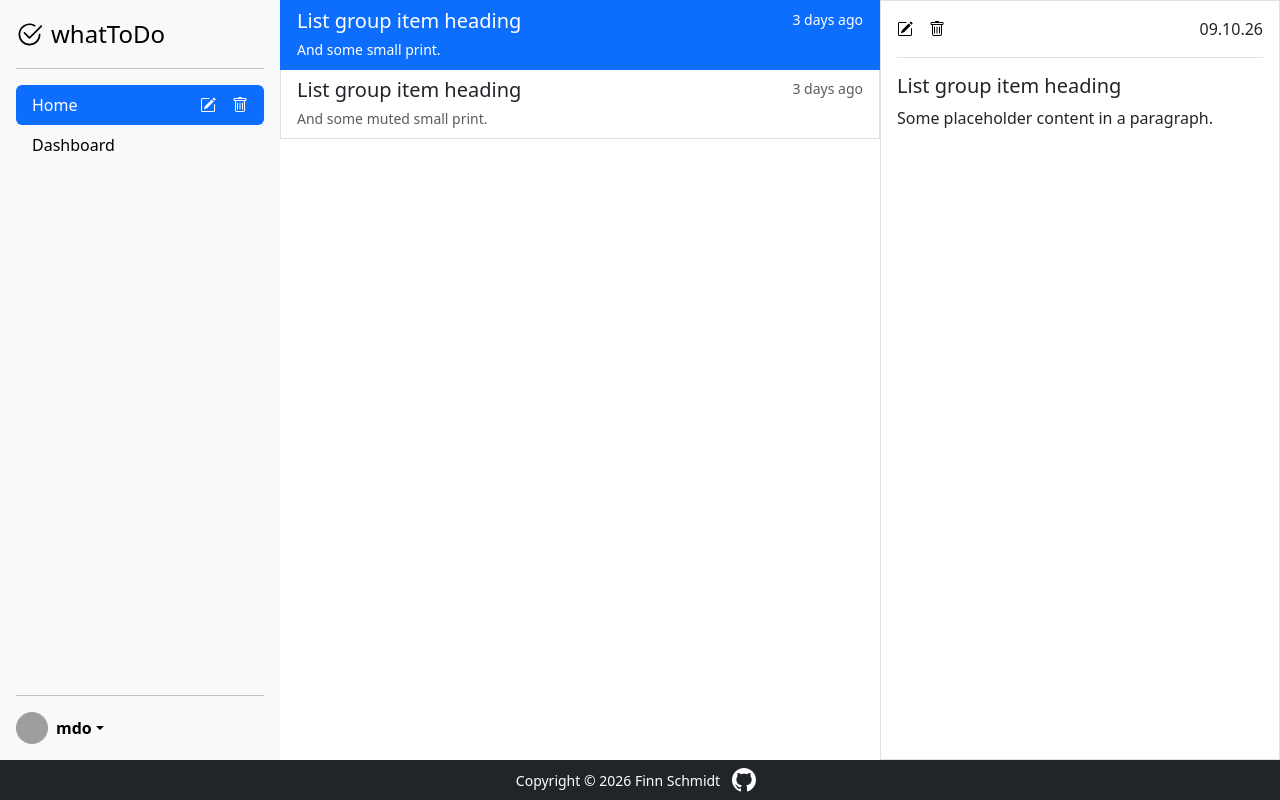
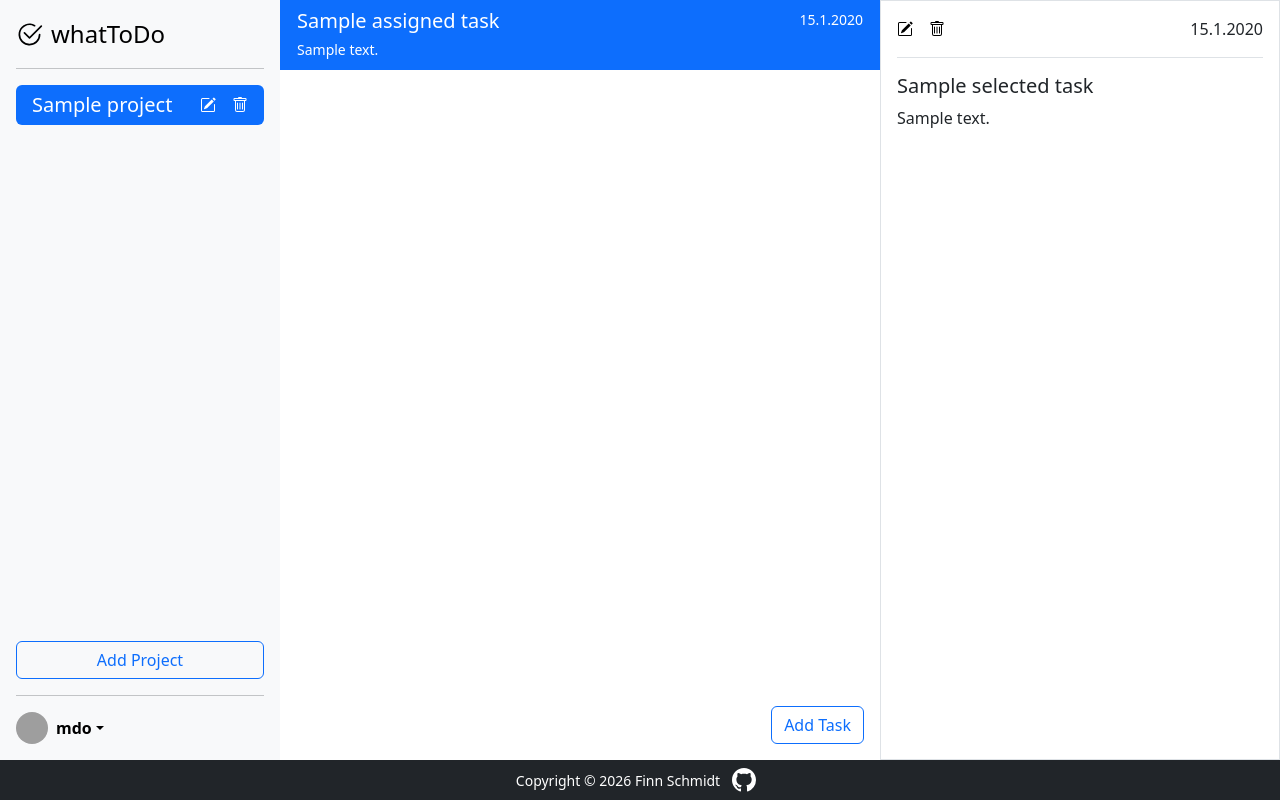
Before and after one commit to Finn1962/to-do-application, a Node server app: template src/views/home.ejs in a window 1280 px wide. Run offline with Node 20, Linux system fonts and the light colour scheme; the template is opened without the code that fills it: most values are stand-ins (such as "Sample title", 1, 10 or a date in 2020); grey boxes are pictures that could not be loaded.

Commit message:
frontend projects added

```diff
--- a/app.js
+++ b/app.js
@@ -8,6 +8,8 @@ const session = require("express-session");
 
 const app = express();
 
+const { homeRouter } = require("./src/routers/homeRouter.js");
+
 const { loginRouter } = require("./src/routers/loginRouter.js");
 
 const { registerRouter } = require("./src/routers/registerRouter.js");
@@ -15,8 +17,6 @@ const { registerRouter } = require("./src/routers/registerRouter.js");
 const { projectsRouter } = require("./src/routers/projectsRouter.js");
 
 const { tasksRouter } = require("./src/routers/tasksRouter.js");
-
-const { validateLogin } = require("./src/middlewares/validationLogin.js");
 
 app.set("view engine", "ejs");
 
@@ -37,10 +37,6 @@ app.use(
   }),
 );
 
-app.get("/", validateLogin, (req, res) => {
-  res.render("home", {});
-});
-
 app.use("/login", loginRouter);
 
 app.use("/register", registerRouter);
@@ -49,4 +45,6 @@ app.use("/project", projectsRouter);
 
 app.use("/task", tasksRouter);
 
+app.use("/", homeRouter);
+
 module.exports = { app };
--- a/package.json
+++ b/package.json
@@ -21,6 +21,8 @@
     "eslint-plugin-ejs": "^0.0.2",
     "globals": "^17.11.0",
     "jest": "^30.4.2",
+    "prettier": "^3.9.6",
+    "prettier-plugin-ejs": "^1.0.3",
     "supertest": "^7.2.2"
   },
   "allowScripts": {
@@ -28,6 +30,7 @@
     "supertest@7.2.2": true,
     "eslint@10.8.1": true,
     "eslint-plugin-ejs@0.0.2": true,
-    "pg@8.23.0": true
+    "pg@8.23.0": true,
+    "prettier-plugin-ejs@1.0.3": true
   }
 }
--- a/src/routers/projectsRouter.js
+++ b/src/routers/projectsRouter.js
@@ -9,7 +9,7 @@ const { validateInputs } = require("../middlewares/validationInputs.js");
 const { Projects } = require("../db/queries.js");
 
 projectsRouter.get("/new", (req, res) => {
-  res.status(200).end();
+  res.render("newProjectForm");
 });
 
 projectsRouter.post(
--- a/src/views/home.ejs
+++ b/src/views/home.ejs
@@ -1,5 +1,5 @@
 <!doctype html>
-<html lang="de">
+<html lang="en">
   <head>
     <meta charset="UTF-8" />
     <meta name="viewport" content="width=device-width, initial-scale=1.0" />
@@ -29,14 +29,17 @@
             <span class="fs-4">whatToDo</span>
           </a>
           <hr />
+
           <ul class="nav nav-pills flex-column mb-auto">
+            <% projects.forEach((project)=>{ %>
+            <%if (project.id === selectedProject.id) {%>
             <li class="nav-item">
               <a
-                href="#"
+                href="<%=`/?projectId=${project.id}`%>"
                 class="nav-link active d-flex justify-content-between"
                 aria-current="page"
               >
-                Home
+                <h5 class="m-0"><%=project.title%></h5>
                 <div class="d-flex gap-3">
                   <button
                     class="d-flex justify-content-center align-items-center bg-transparent border-0 p-0"
@@ -50,10 +53,25 @@
                   </button></div
               ></a>
             </li>
+            <%} else {%>
             <li>
-              <a href="#" class="nav-link link-body-emphasis"> Dashboard </a>
+              <a
+                href="<%=`/?projectId=${project.id}`%>"
+                class="nav-link link-body-emphasis"
+              >
+                Dashboard
+              </a>
             </li>
+            <%}%>
+            <% }); %>
           </ul>
+
+          <div class="d-grid gap-2">
+            <a href="/project/new" class="btn btn-outline-primary" type="button"
+              >Add Project</a
+            >
+          </div>
+
           <hr />
           <div class="dropdown">
             <a
@@ -81,27 +99,29 @@
           </div>
         </div>
 
-        <div class="list-group flex-grow-1" style="border-radius: 0">
+        <div
+          class="list-group flex-grow-1 position-relative"
+          style="border-radius: 0"
+        >
+          <% assignedTasks.forEach((task)=>{ %>
           <a
             href="#"
-            class="list-group-item list-group-item-action active"
+            class="list-group-item list-group-item-action active z-0"
             aria-current="true"
           >
             <div class="d-flex w-100 justify-content-between">
-              <h5 class="mb-1">List group item heading</h5>
-              <small>3 days ago</small>
+              <h5 class="mb-1"><%=task.title%></h5>
+              <small><%=task.created_at.toLocaleDateString('de-DE')%></small>
             </div>
-            <small>And some small print.</small>
+            <small><%=task.description%></small>
           </a>
-          <a href="#" class="list-group-item list-group-item-action">
-            <div class="d-flex w-100 justify-content-between">
-              <h5 class="mb-1">List group item heading</h5>
-              <small class="text-body-secondary">3 days ago</small>
-            </div>
-            <small class="text-body-secondary"
-              >And some muted small print.</small
-            >
-          </a>
+          <% }); %>
+          <button
+            type="button"
+            class="btn btn-outline-primary position-absolute bottom-0 end-0 z-5 mb-3 me-3"
+          >
+            Add Task
+          </button>
         </div>
 
         <div class="flex-grow-1 border p-3" style="max-width: 400px">
@@ -121,10 +141,12 @@
               </button>
             </div>
 
-            <p class="m-0">09.10.26</p>
+            <p class="m-0">
+              <%=selectedTask?.created_at.toLocaleDateString('de-DE')%>
+            </p>
           </div>
-          <h5>List group item heading</h5>
-          <p>Some placeholder content in a paragraph.</p>
+          <h5><%=selectedTask?.title%></h5>
+          <p><%=selectedTask?.description%></p>
         </div>
       </div>
 
```
Also changed, not shown: src/db/queries.js (+13 -0 lines), src/routers/homeRouter.js (added, +55 -0 lines), src/views/newProjectForm.ejs (added, +15 -0 lines), tests/home.test.js (added, +82 -0 lines), 2 other files.
